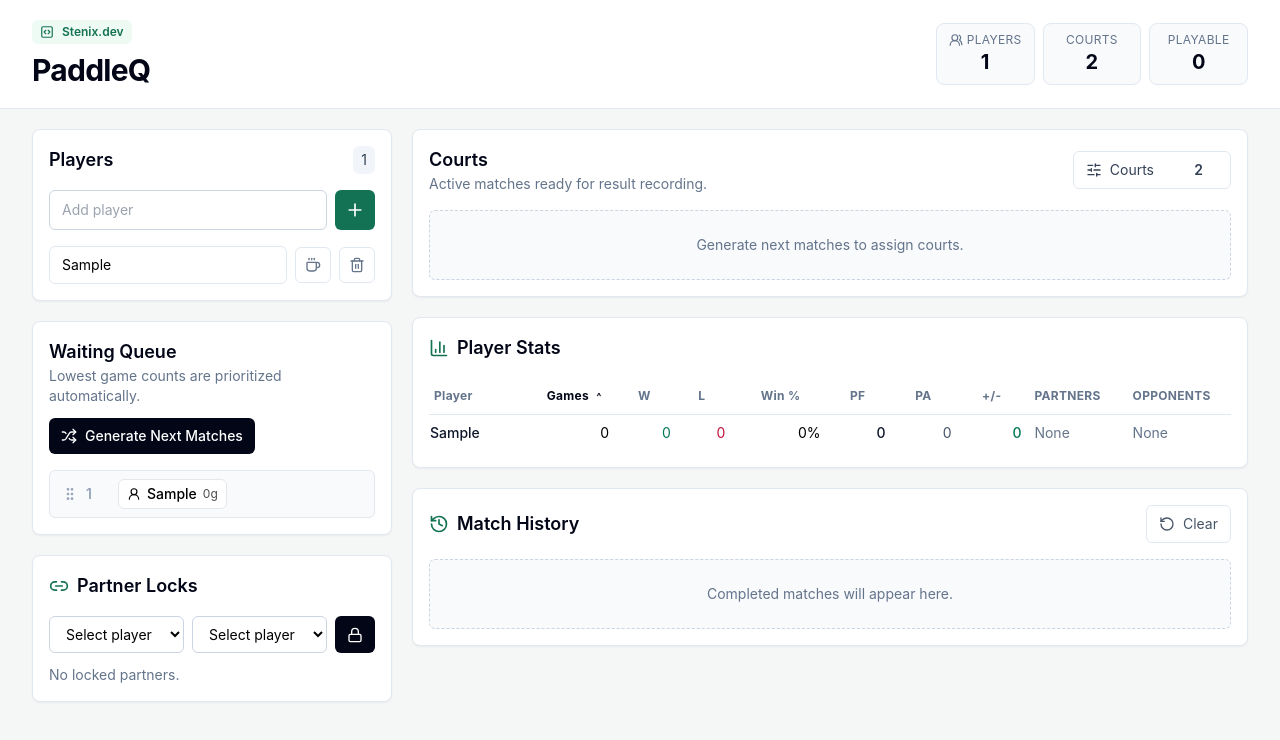
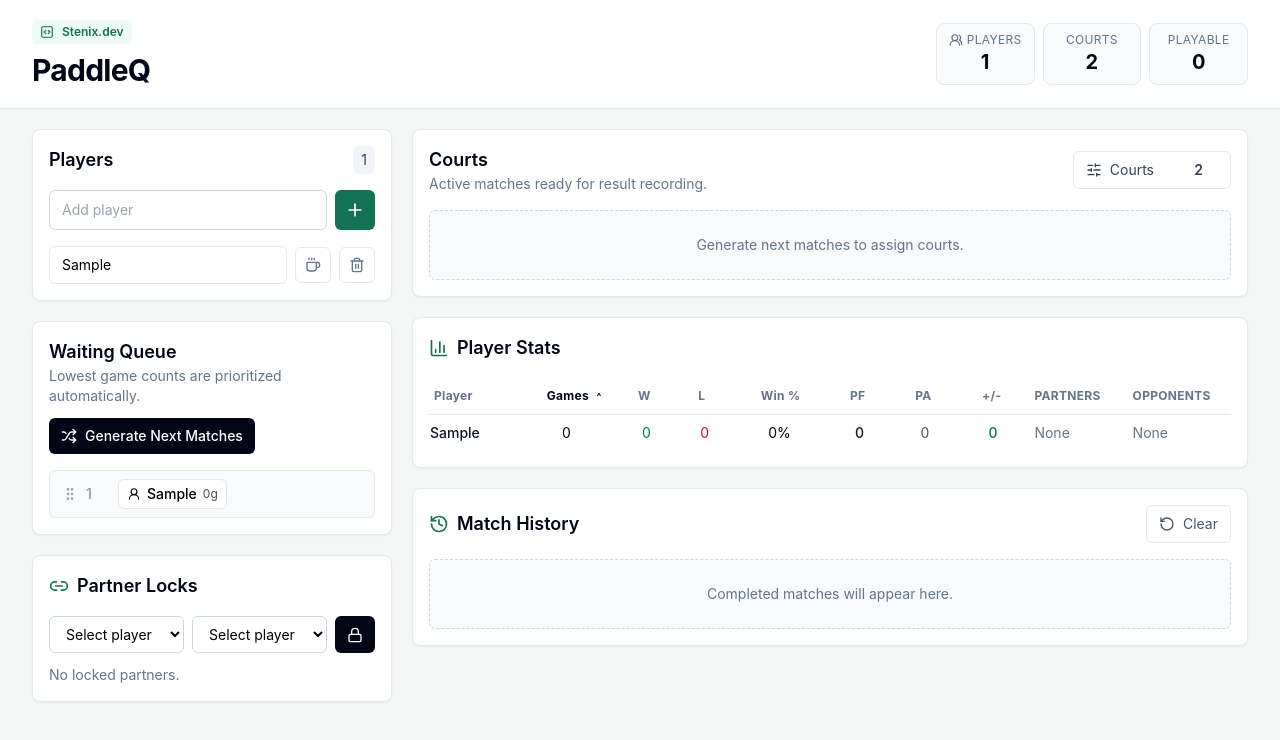
Before and after one commit to StenixDev/PaddleQ, a React (Vite) app: page / in a window 1280 px wide. Both pictures are taken after typing "Sample" into the empty fields and a click on the button 355 px from the left and 210 px from the top of the page. Shown: the top 740 px of the page. Built offline with nearby package versions, Linux system fonts and the light colour scheme.

Commit message:
[PaddleQ] - Center table text

```diff
--- a/src/components/StatsDashboard.jsx
+++ b/src/components/StatsDashboard.jsx
@@ -214,24 +214,24 @@ export default function StatsDashboard() {
                 <td className='py-2 pr-3 font-medium text-slate-900'>
                   {row.name}
                 </td>
-                <td className='py-2 pr-3 text-right'>{row.games}</td>
-                <td className='py-2 pr-3 text-right text-emerald-700'>
+                <td className='py-2 pr-3 text-center'>{row.games}</td>
+                <td className='py-2 pr-3 text-center text-emerald-700'>
                   {row.wins}
                 </td>
-                <td className='py-2 pr-3 text-right text-rose-700'>
+                <td className='py-2 pr-3 text-center text-rose-700'>
                   {row.losses}
                 </td>
-                <td className='py-2 pr-3 text-right'>
+                <td className='py-2 pr-3 text-center'>
                   {formatPercent(row.wins, row.games)}
                 </td>
-                <td className='py-2 pr-3 text-right font-medium text-slate-900'>
+                <td className='py-2 pr-3 text-center font-medium text-slate-900'>
                   {row.pointsFor}
                 </td>
-                <td className='py-2 pr-3 text-right text-slate-600'>
+                <td className='py-2 pr-3 text-center text-slate-600'>
                   {row.pointsAgainst}
                 </td>
                 <td
-                  className={`py-2 pr-3 text-right font-medium ${row.pointDifferential >= 0 ? 'text-emerald-700' : 'text-rose-700'}`}
+                  className={`py-2 pr-3 text-center font-medium ${row.pointDifferential >= 0 ? 'text-emerald-700' : 'text-rose-700'}`}
                 >
                   {row.pointDifferential > 0 ? '+' : ''}
                   {row.pointDifferential}
```
